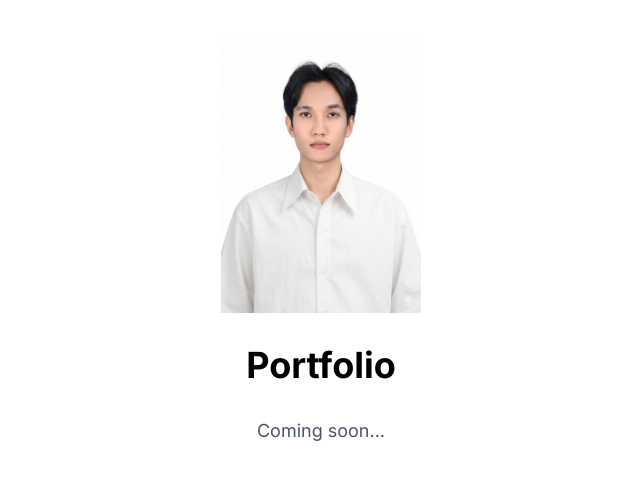
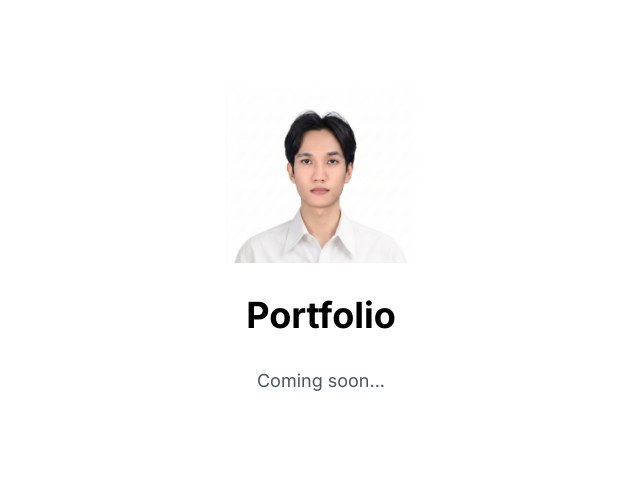
Before and after one commit to Phromsawat/portfolio, a Next.js app: page / in a window 1280 px wide. Shown: the part 159-638 px from the top of the page, without its empty margins (319-959 px from the left). Built offline with nearby package versions, Linux system fonts and the light colour scheme.

Commit message:
style: crop profile image to face and collar

```diff
--- a/src/app/page.tsx
+++ b/src/app/page.tsx
@@ -3,14 +3,16 @@ import Image from "next/image";
 export default function Home() {
   return (
     <main className="flex min-h-screen flex-col items-center justify-center p-24 gap-8">
+      <div className="w-48 h-44 overflow-hidden">
         <Image
           src="/profile.png"
           alt="Phromsawat Phoolprom"
           width={200}
-        height={250}
-        className="object-contain"
+          height={280}
+          className="object-cover object-top w-full h-auto"
           priority
         />
+      </div>
       <h1 className="text-4xl font-bold">Portfolio</h1>
       <p className="text-lg text-gray-600">Coming soon...</p>
     </main>
```
Lines whose indentation alone changed are shown as unchanged.
